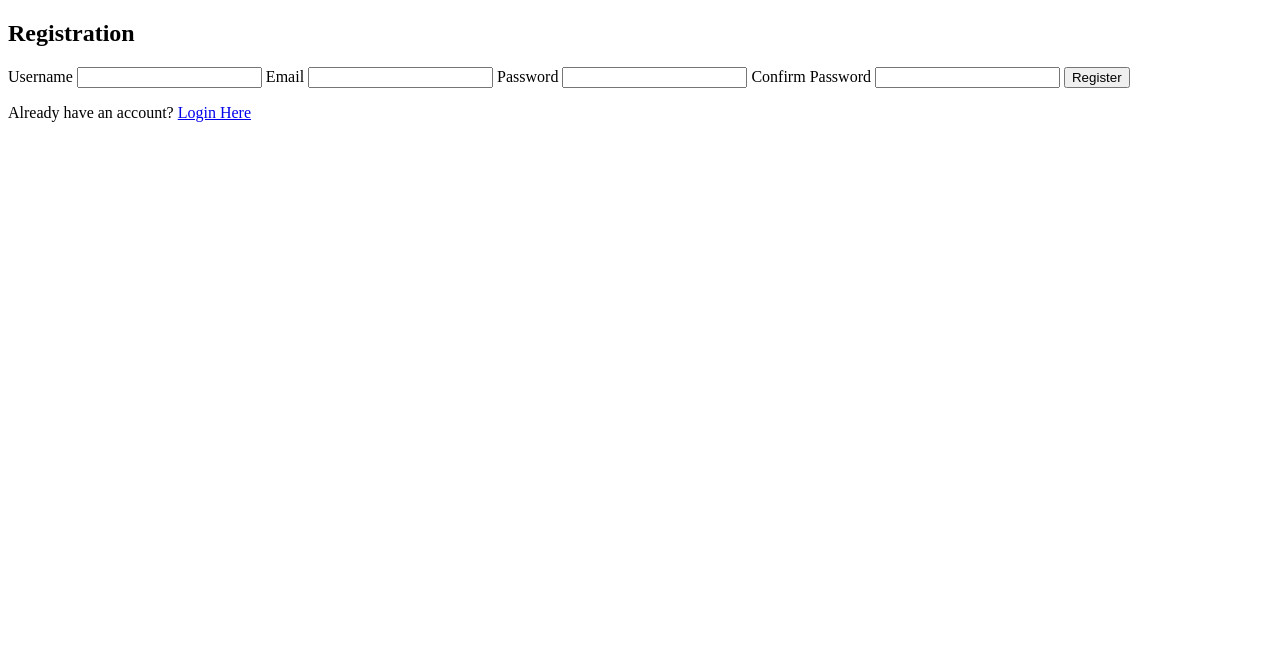
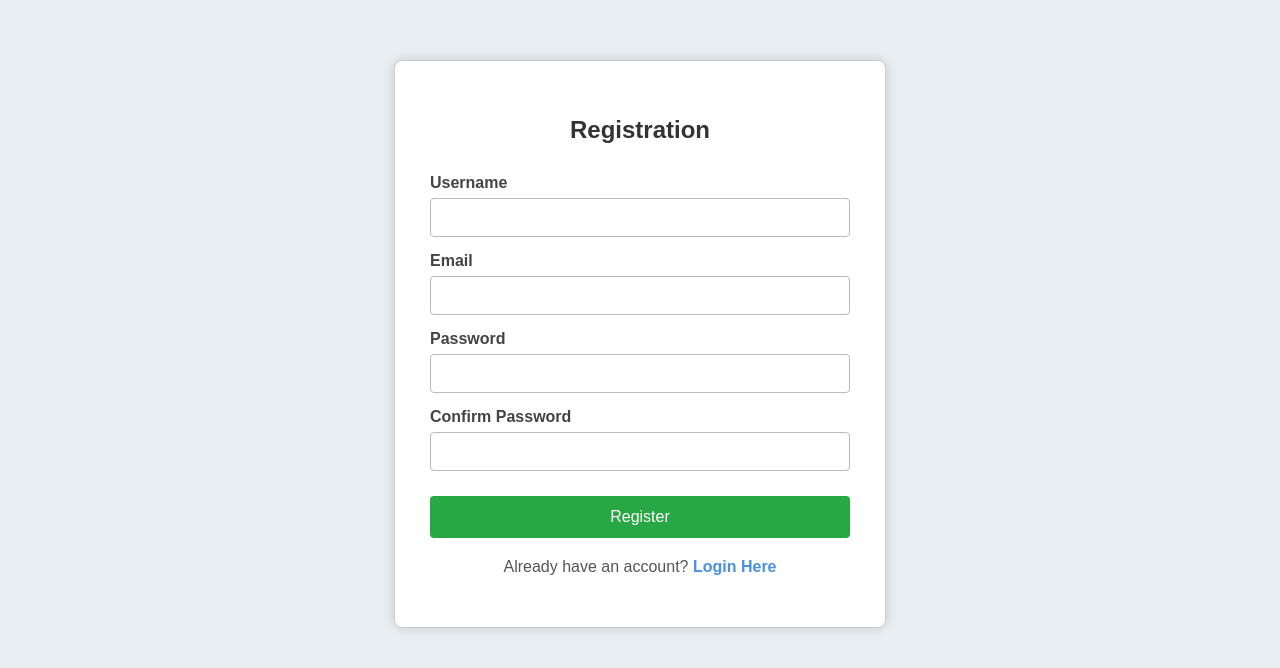
Before and after one commit to aarusharyal/toDoApp, a website: page register.html in a window 1280 px wide. Drawn offline with Linux system fonts and the light colour scheme; files that its build step writes are made by us from their sources.

Commit message:
Commit Before Merge

```diff
--- a/register.html
+++ b/register.html
@@ -5,7 +5,7 @@
     <meta charset="UTF-8">
     <meta name="viewport" content="width=device-width, initial-scale=1.0">
     <title>Register</title>
-    <link rel="stylesheet" href="/CSS/register.css">
+    <link rel="stylesheet" href="/register.css">
 </head>
 
 <body>
```
